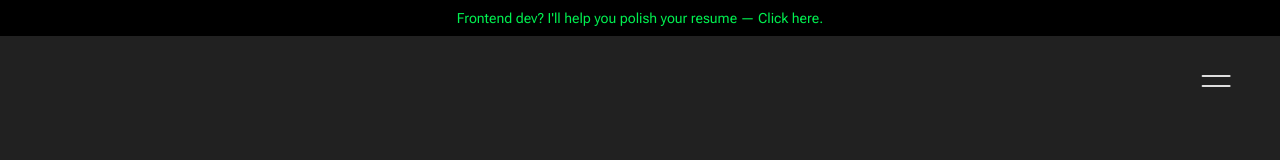
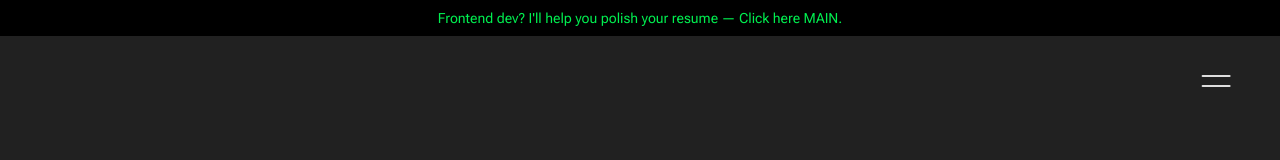
Before and after one commit to Sharma262/Portfolio, a Next.js app: page / in a window 1280 px wide. Shown: the top 160 px of the page. Built offline with nearby package versions, Linux system fonts and the light colour scheme.

Commit message:
Testing if bash commands works with main branch or not

```diff
--- a/app/layout.tsx
+++ b/app/layout.tsx
@@ -67,7 +67,7 @@ export default function RootLayout({
                         className="px-4 block bg-black text-center z-[1] text-sm py-2 hover:text-primary transition-all"
                     >
                         Frontend dev? I&apos;ll help you polish your resume —
-                        Click here.
+                        Click here MAIN.
                     </a>
                     <Navbar />
                     <main>{children}</main>
```
